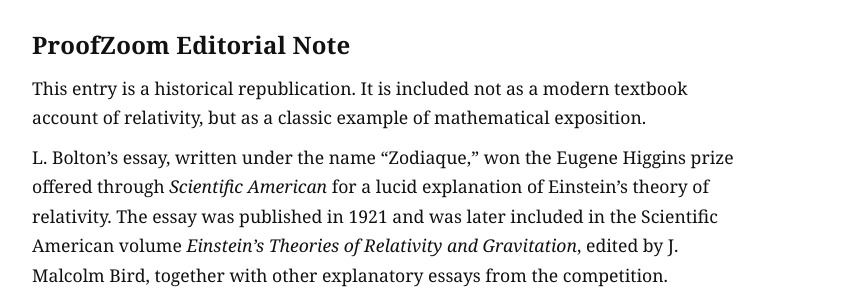
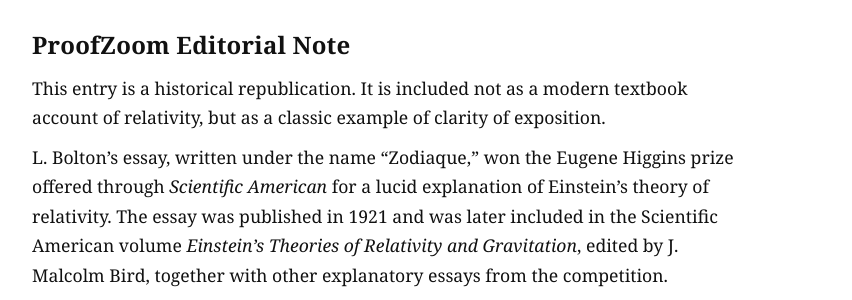
Before and after one commit to Dinside01/proofzoom, a Jekyll site: the page built from _entries/entry-0010-Relativity.md, in a window 1280 px wide and 900 px high, scrolled down 312 px. Shown: the part 184-484 px from the top of the window, without its empty margins (148-1000 px from the left). Built offline with Jekyll 4.4.1, drawn with Linux system fonts in a browser that asks for light colours.

Commit message:
Polish Relativity editorial note

```diff
--- a/_entries/entry-0010-Relativity.md
+++ b/_entries/entry-0010-Relativity.md
@@ -23,7 +23,9 @@
 <h2>ProofZoom Editorial Note</h2>
 
 <p>
-This entry is a historical republication. It is included not as a modern textbook account of relativity, but as a classic example of mathematical exposition.
+
+This entry is a historical republication. It is included not as a modern textbook account of relativity, but as a classic example of clarity of exposition.
+
 </p>
 
 <p>
```
